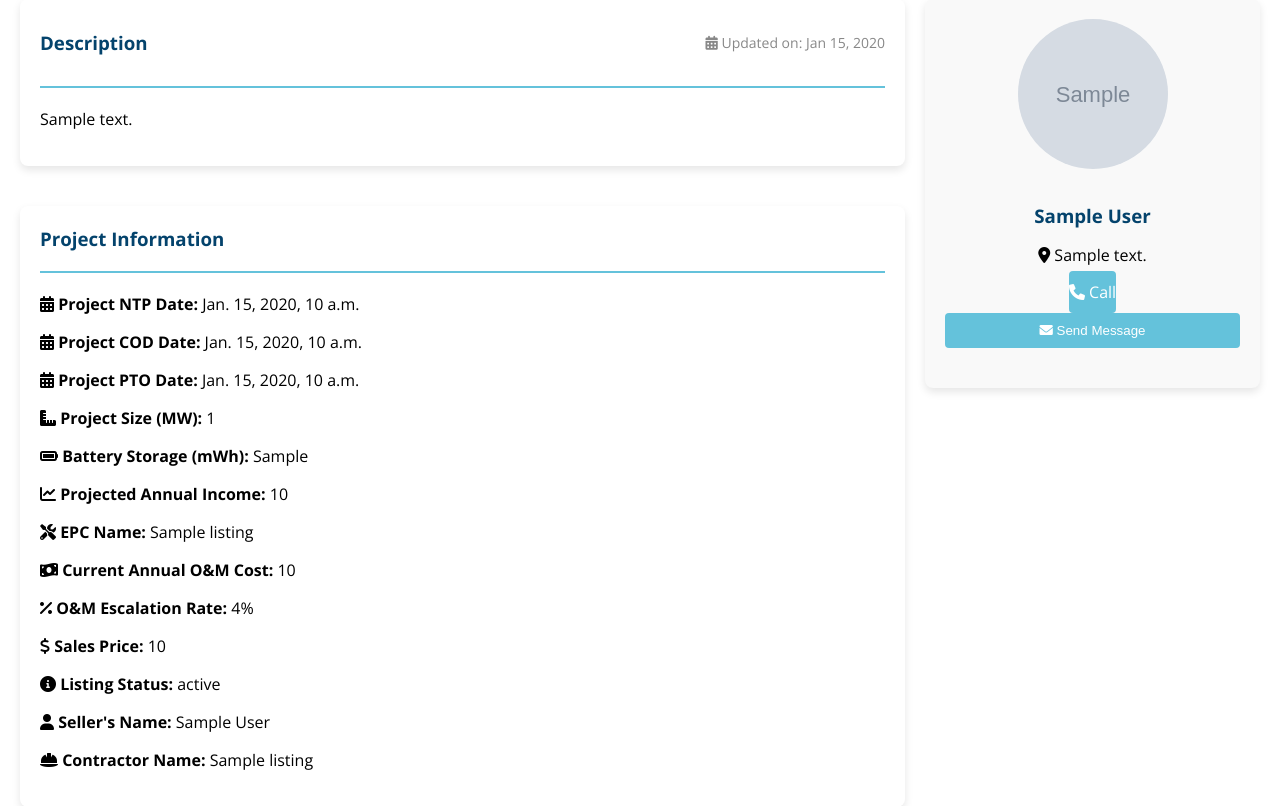
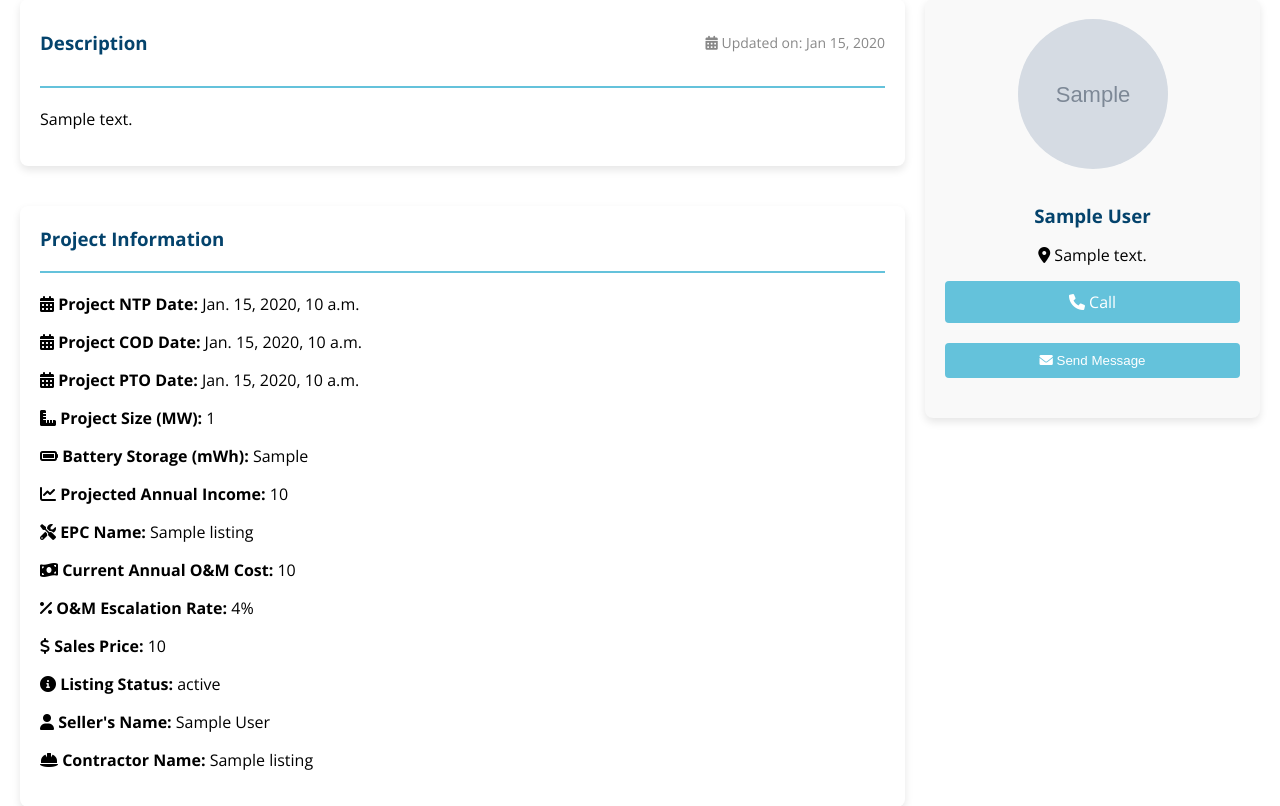
Before and after one commit to nespo/Listing, a Django app: template templates/listing_detail.html in a window 1280 px wide. Shown: the part 584-1390 px from the top of the page. Run offline with Django 5.2, Linux system fonts and the light colour scheme; the template is opened without the code that fills it: most values are stand-ins (such as "Sample title", 1, 10 or a date in 2020); grey boxes marked "Sample" are stand-in pictures; form fields are guessed from the names that the template uses; some libraries are stand-ins or nearby versions.

```diff
--- a/static/listing/listing_detail.css
+++ b/static/listing/listing_detail.css
@@ -123,6 +123,7 @@
     width: 100%;
 }
 .listing-call-button, .listing-message-button {
+    display: block; /* Set to block to ensure full width */
     margin-bottom: 10px;
     padding: 10px 0;
     background: #64C2DB;
@@ -131,10 +132,11 @@
     border-radius: 4px;
     text-decoration: none;
     cursor: pointer;
-    width: 100%; /* Changed from 48% to 100% */
+    width: 100%; /* Ensures full width */
     text-align: center;
     box-sizing: border-box;
 }
+
 
 .listing-call-button-wrapper,
 .listing-message-button-wrapper {
```
